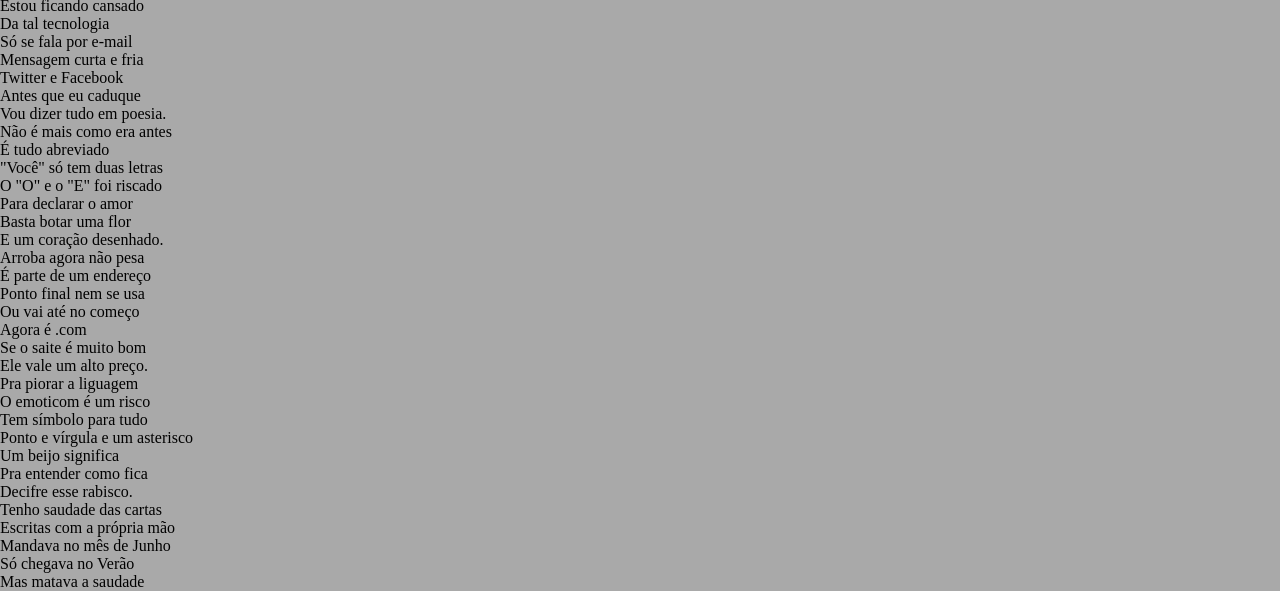
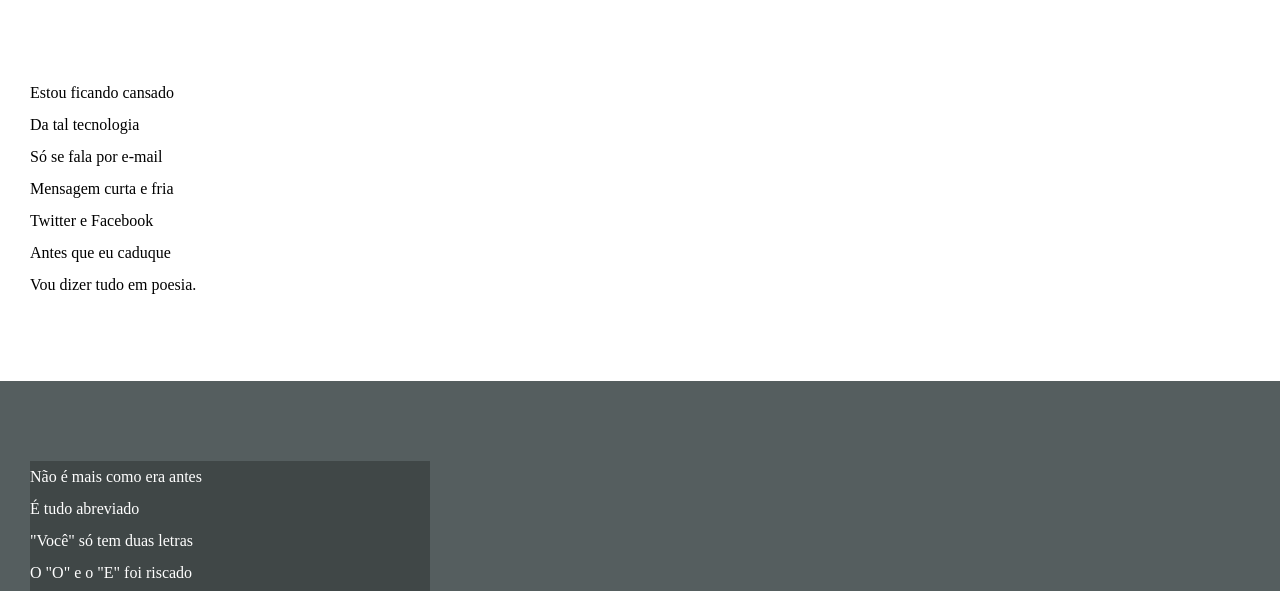
Before and after one commit to Marcelo-San/cordel, a plain HTML site: page index.html in a window 1280 px wide. Shown: the part 158-749 px from the top of the page. Drawn offline with Linux system fonts and the light colour scheme.

Commit message:
Foi atualizado o estilo dos textos, como a cor, e as seções, como os espaçamentos entre as linhas.

```diff
--- a/estilo/style.css
+++ b/estilo/style.css
@@ -64,6 +64,36 @@ header a:hover, footer a:hover
 
 */
 
+/* Não vai ter imagem na seção. */
+section.normal
+{
+    background-color: white;
+    color: black;
+}
+
+/*
+Configuração que serve tanto para as seções classificadas como "normal", quanto as classificadas como "imagem". Para fazer o efeito paralax.
+*/
+section
+{
+    padding-top: 10vh;
+    padding-bottom: 10vh;
+    line-height: 2em;
+    padding-left: 30px;
+}
+
+section.imagem
+{
+    background-color: rgb(85, 94, 95);
+    color: white;
+}
+
+section.imagem > p
+{
+    width: 400px;
+    background-color: rgba(0, 0, 0, 0.25);
+}
+
 footer
 {
     background-color: black;
```
